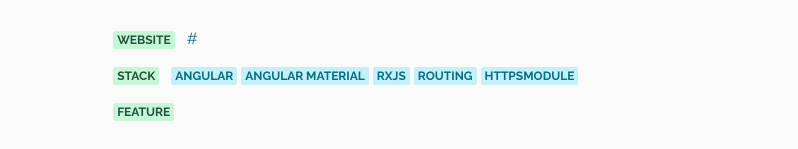
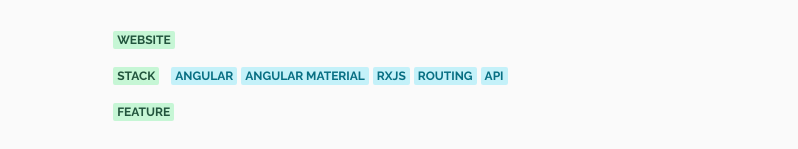
Before and after one commit to esk-dev/personalsite, a Next.js app: page /works/ng-tik-tok-clone in a window 1280 px wide. Shown: the part 196-345 px from the top of the page, without its empty margins (249-1047 px from the left). Built offline with nearby package versions, Linux system fonts and the light colour scheme.

Commit message:
Update ng-tik-tok-clone.js

```diff
--- a/pages/works/ng-tik-tok-clone.js
+++ b/pages/works/ng-tik-tok-clone.js
@@ -7,9 +7,9 @@
   return (
     <WorkPage
       title="Ng-Tik-Tok-Clone"
-      href="#"
+      href=""
       text={text}
-      stack={["Angular", "Angular Material", "RxJS", "Routing", "HttpsModule"]}
+      stack={["Angular", "Angular Material", "RxJS", "Routing", "API"]}
     >
       {/* <Image
         borderRadius="lg"
```
